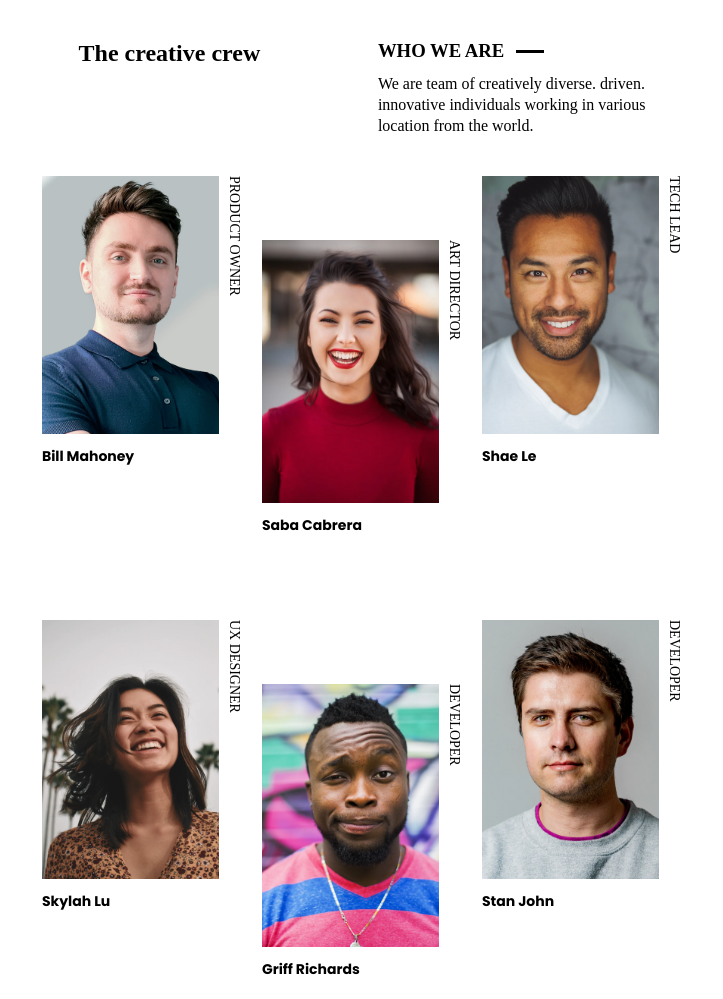
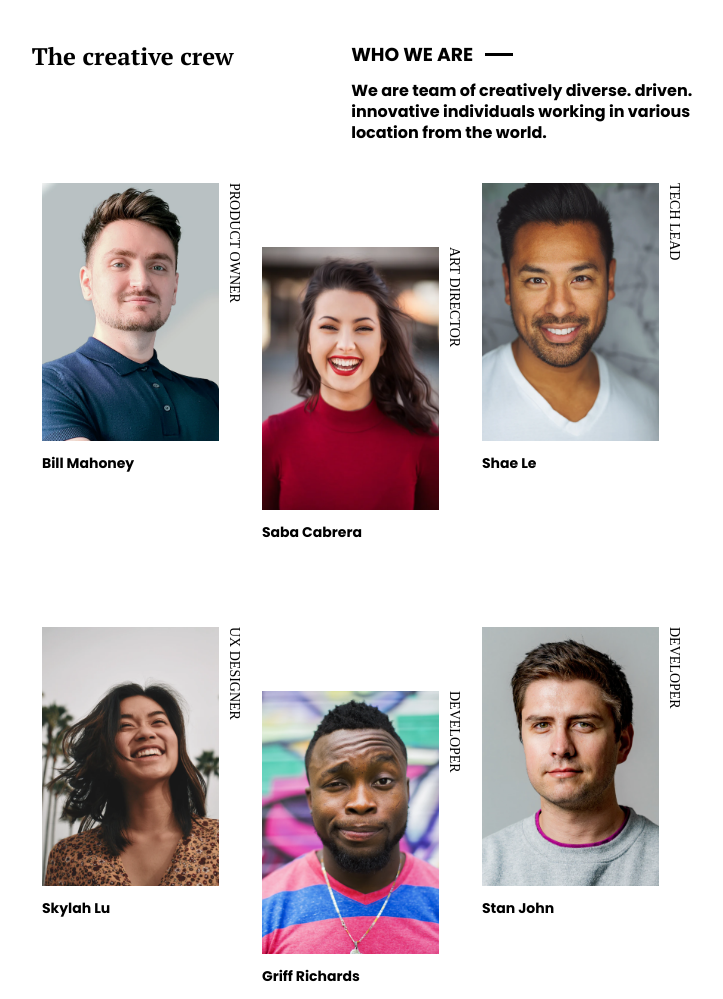
Before and after one commit to alfiedu/team-page, a plain HTML site: page index.html in a window 1280 px wide. Shown: the whole page, without its empty margins (278-1001 px from the left). Drawn offline with Linux system fonts and the light colour scheme.

Commit message:
Update style.css

```diff
--- a/src/style.css
+++ b/src/style.css
@@ -1,6 +1,11 @@
 @import url('https://fonts.googleapis.com/css2?family=Poppins:wght@400;500;600;700&display=swap');
+@import url('https://fonts.googleapis.com/css2?family=PT+Serif:wght@400;700&display=swap');
+@import url('https://fonts.googleapis.com/css2?family=Montserrat:wght@700&display=swap');
+
 :root {
   --poppins: 'Poppins', sans-serif;
+  --ptSerif: 'PT Serif', serif;
+  --montserrat: 'Montserrat', sans-serif;
 }
 
 * {
@@ -16,11 +21,18 @@ header {
   padding: 2.5rem 0;
 }
 
+header h2 {
+  font-family: var(--ptSerif);
+  font-weight: 700;
+}
+
 header .description h3 {
   margin-bottom: 0.75rem;
   display: flex;
   align-items: center;
   gap: 0.75rem;
+  font-family: var(--poppins);
+  font-weight: 700;
 }
 
 header .description h3 span {
@@ -32,7 +44,10 @@ header .description h3 span {
 
 header .description p {
   line-height: 1.3rem;
+  font-family: var(--poppins);
+  font-weight: 700;
 }
+
 /* Header end */
 
 .our-teams {
```
